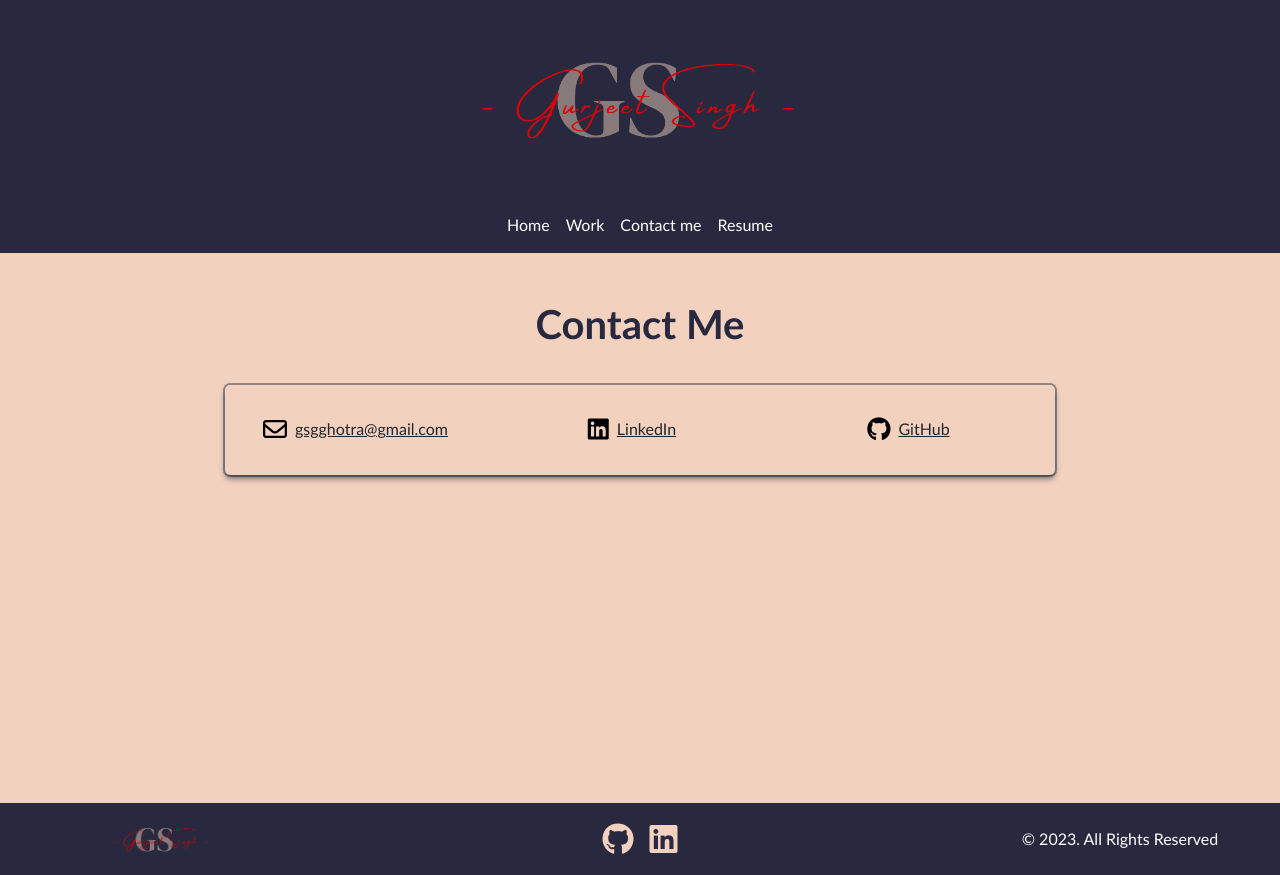
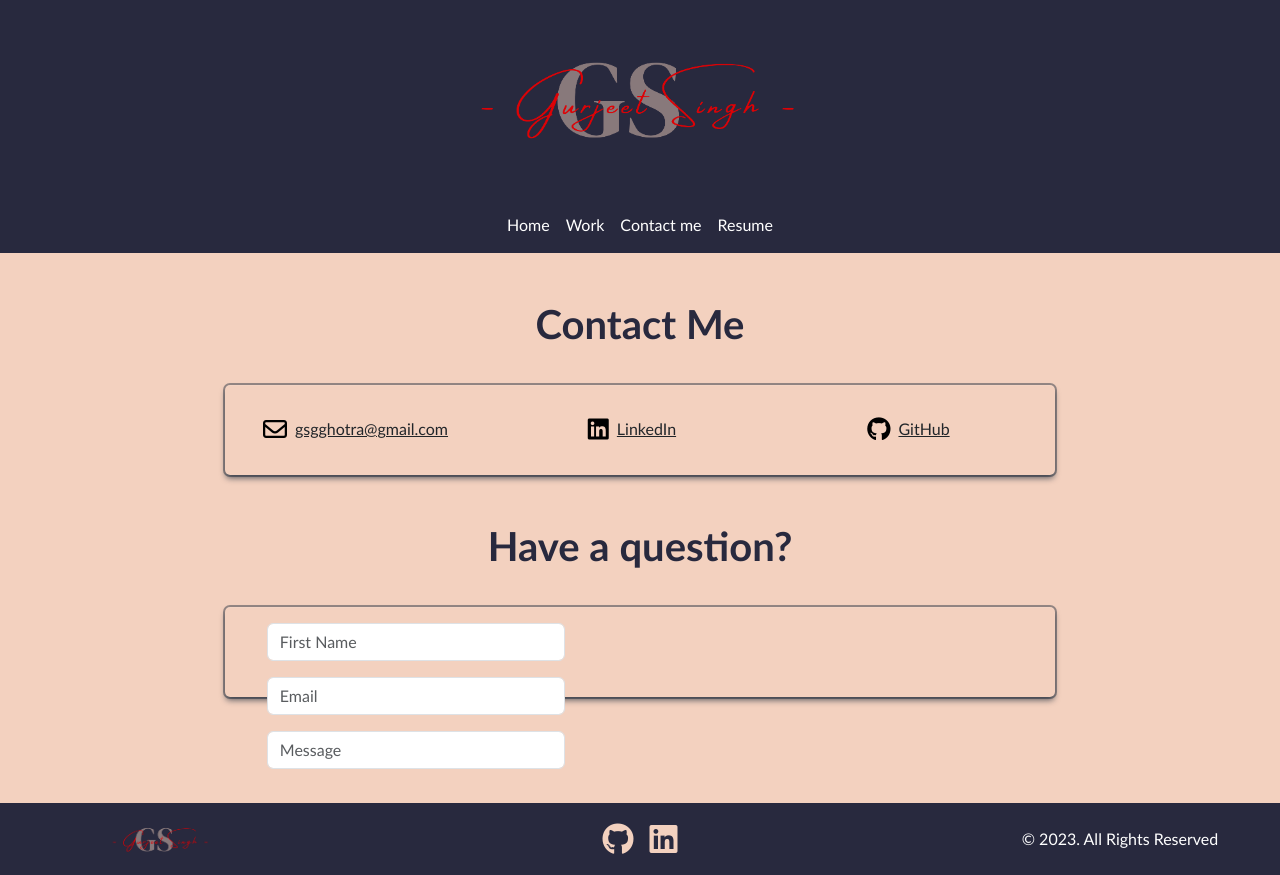
Before and after one commit to gsgghotra/react-portfolio, a React (Vite) app: page /contactme in a window 1280 px wide. Built offline with nearby package versions, Linux system fonts and the light colour scheme.

Commit message:
Contact form inputs added

```diff
--- a/src/pages/Contact.jsx
+++ b/src/pages/Contact.jsx
@@ -25,6 +25,47 @@ const Contact = () => {
                         </div>
                     </div>
                 </div>
+                <h2 className="w-auto p-3 fs-1 heading primary-color" >Have a question?</h2>
+                <div className="row pt-3 d-flex justify-content-center">
+                    {/* Contact me Card */}
+                    <div className="col-lg-8 col-sm-10">
+                        <div className="contact-card w-100 pt-3">
+                            {/* Form */}
+                            <form className="form" style={{width:'90%', margin: '0px auto'}}>
+                                <div className="mb-3" style={{width:'40%'}}>
+                                    <input
+                                    className="form-control"
+                                    // value={formData.firstName}
+                                    name="firstName"
+                                    // onChange={handleInputChange}
+                                    type="text"
+                                    placeholder="First Name"
+                                    />
+                                </div>
+                                <div className="mb-3" style={{width:'40%'}}>
+                                    <input
+                                        className="form-control"
+                                        // value={formData.firstName}
+                                        name="email"
+                                        // onChange={handleInputChange}
+                                        type="text"
+                                        placeholder="Email"
+                                        />
+                                </div>
+                                <div className="mb-3" style={{width:'40%'}}>
+                                    <input
+                                        className="form-control"
+                                        // value={formData.firstName}
+                                        name="message"
+                                        // onChange={handleInputChange}
+                                        type="text"
+                                        placeholder="Message"
+                                        />
+                                </div>
+                            </form>
+                        </div>
+                    </div>
+                </div>
             </section>
     )}
 export default Contact;
```
Lines whose indentation alone changed are shown as unchanged.
